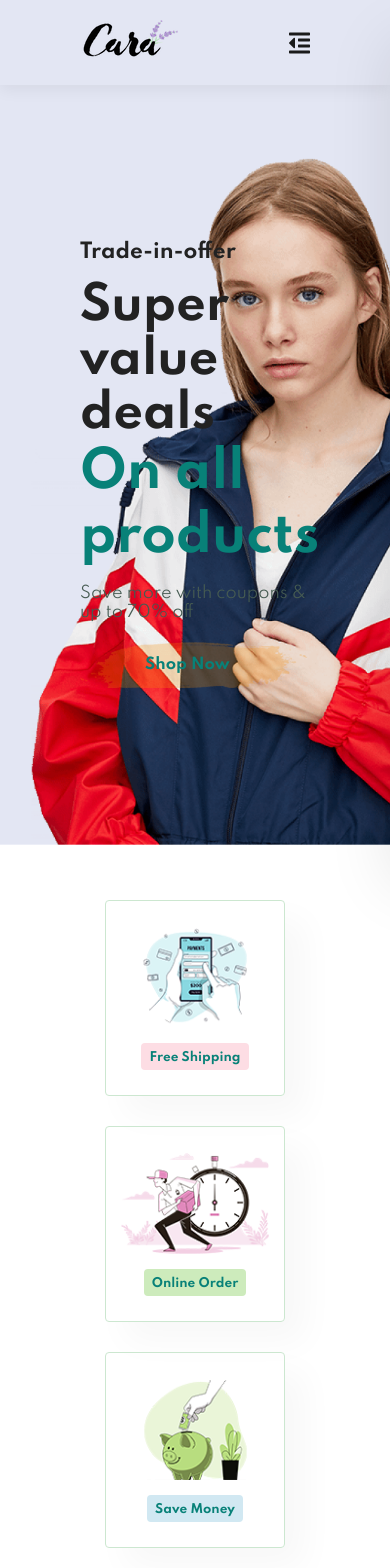
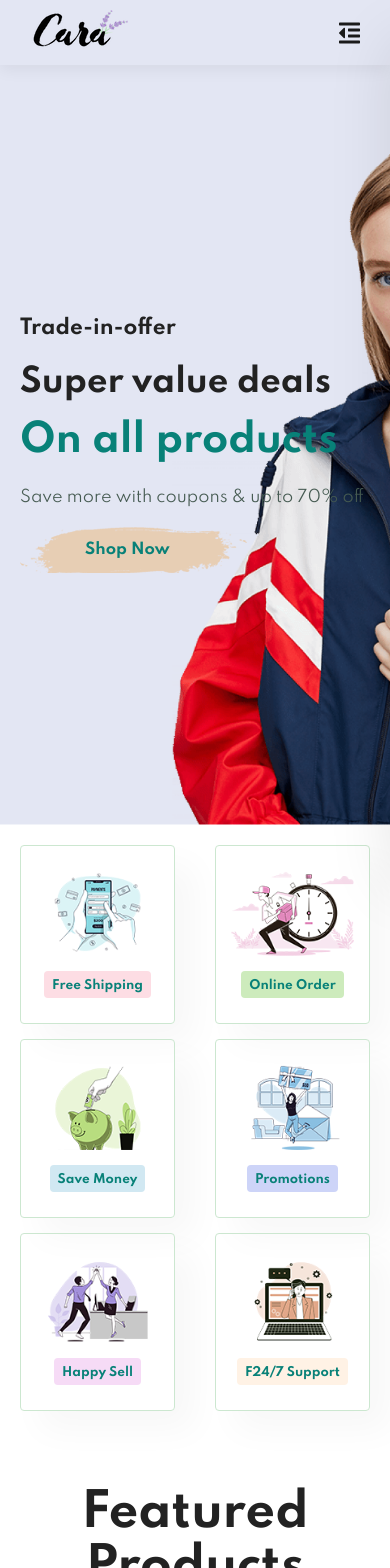
Before and after one commit to DarkBreaker08/Ecommerce-store-app, a React (Vite) app: page / in a window 390 px wide. Shown: the top 1568 px of the page. Built offline with nearby package versions, Linux system fonts and the light colour scheme.

Commit message:
Added responsivity at 477px breakpoint to Home

```diff
--- a/src/Components/GeneralComponents/Product/styles.module.scss
+++ b/src/Components/GeneralComponents/Product/styles.module.scss
@@ -12,6 +12,10 @@
 
   @media (max-width: 799px) {
     margin: 15px;
+  }
+
+  @media (max-width: 477px) {
+    width: 100%;
   }
 
   &:hover {
--- a/src/Components/Home/AdvertisementBanners/AdvertisementBanner/styles.module.scss
+++ b/src/Components/Home/AdvertisementBanners/AdvertisementBanner/styles.module.scss
@@ -14,6 +14,10 @@
     width: 28%;
   }
 
+  @media (max-width: 477px) {
+    width: 100%;
+  }
+
   &__title {
     color: white;
     font-weight: 900;
--- a/src/Components/Home/AdvertisementBanners/styles.module.scss
+++ b/src/Components/Home/AdvertisementBanners/styles.module.scss
@@ -7,4 +7,8 @@
   @media (max-width: 799px) {
     padding: 0 40px;
   }
+
+  @media (max-width: 477px) {
+    padding: 0 20px;
+  }
 }
--- a/src/Components/Home/Baner/styles.module.scss
+++ b/src/Components/Home/Baner/styles.module.scss
@@ -14,11 +14,24 @@
     background-position: top 30% right 30%;
   }
 
+  @media (max-width: 477px) {
+    padding: 0 20px;
+    background-position: 55%;
+
+    h2 {
+      font-size: 32px;
+    }
+  }
+
   &__smallTitle {
     padding-bottom: 15px;
   }
   &__bigTitle {
     color: #088178;
+
+    @media (max-width: 477px) {
+      font-size: 38px;
+    }
   }
 
   &__shoppingButton {
--- a/src/Components/Home/Feature/OfferBox/styles.module.scss
+++ b/src/Components/Home/Feature/OfferBox/styles.module.scss
@@ -9,6 +9,11 @@
 
   @media (max-width: 799px) {
     margin: 15px 15px;
+  }
+
+  @media (max-width: 477px) {
+    width: 155px;
+    margin: 0 0 15px 0;
   }
 
   &:hover {
--- a/src/Components/Home/Feature/styles.module.scss
+++ b/src/Components/Home/Feature/styles.module.scss
@@ -8,4 +8,9 @@
   @media (max-width: 799px) {
     justify-content: center;
   }
+
+  @media (max-width: 477px) {
+    padding: 20px;
+    justify-content: space-between;
+  }
 }
--- a/src/Components/Home/Footer/styles.module.scss
+++ b/src/Components/Home/Footer/styles.module.scss
@@ -33,4 +33,8 @@
 .copyright {
   text-align: center;
   margin: 40px 0;
+
+  @media (max-width: 477px) {
+    text-align: start;
+  }
 }
--- a/src/Components/Home/Header/styles.module.scss
+++ b/src/Components/Home/Header/styles.module.scss
@@ -9,6 +9,10 @@
   position: sticky;
   top: 0;
   left: 0;
+
+  @media (max-width: 477px) {
+    padding: 10px 30px;
+  }
 
   &__navbar {
     display: flex;
--- a/src/Components/Home/Newsletter/styles.module.scss
+++ b/src/Components/Home/Newsletter/styles.module.scss
@@ -9,6 +9,10 @@
   background-color: #041e42;
   padding: 40px 80px;
   margin: 40px 0;
+
+  @media (max-width: 477px) {
+    padding: 40px 20px;
+  }
 
   &__title {
     font-size: 22px;
@@ -32,6 +36,10 @@
 
     @media (max-width: 799px) {
       width: 70%;
+    }
+
+    @media (max-width: 477px) {
+      width: 100%;
     }
 
     &__input {
--- a/src/Components/Home/RepairServices/style.module.scss
+++ b/src/Components/Home/RepairServices/style.module.scss
@@ -12,6 +12,10 @@
 
   @media (max-width: 799px) {
     height: 20vh;
+  }
+
+  @media (max-width: 477px) {
+    height: 40vh;
   }
 
   &__text {
--- a/src/Components/Home/SmBanners/styles.module.scss
+++ b/src/Components/Home/SmBanners/styles.module.scss
@@ -21,10 +21,18 @@
       min-width: 100%;
       height: 30vh;
     }
+
+    @media (max-width: 477px) {
+      height: 40vh;
+    }
   }
 
   &__secondBanner {
     background-image: url("../../../assets/banner/b10.jpg");
+
+    @media (max-width: 477px) {
+      margin-top: 20px;
+    }
   }
 
   &__text {
```
